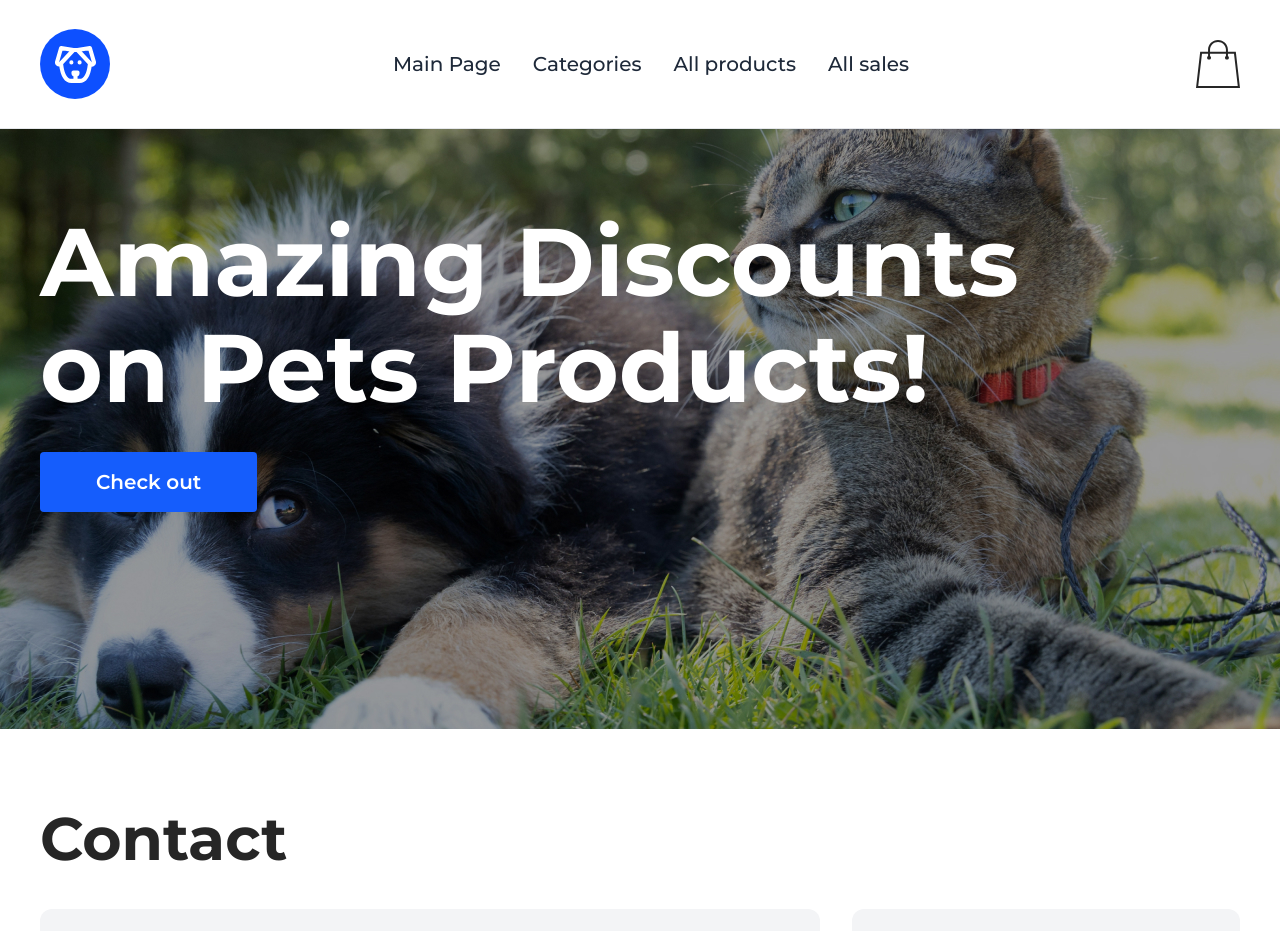
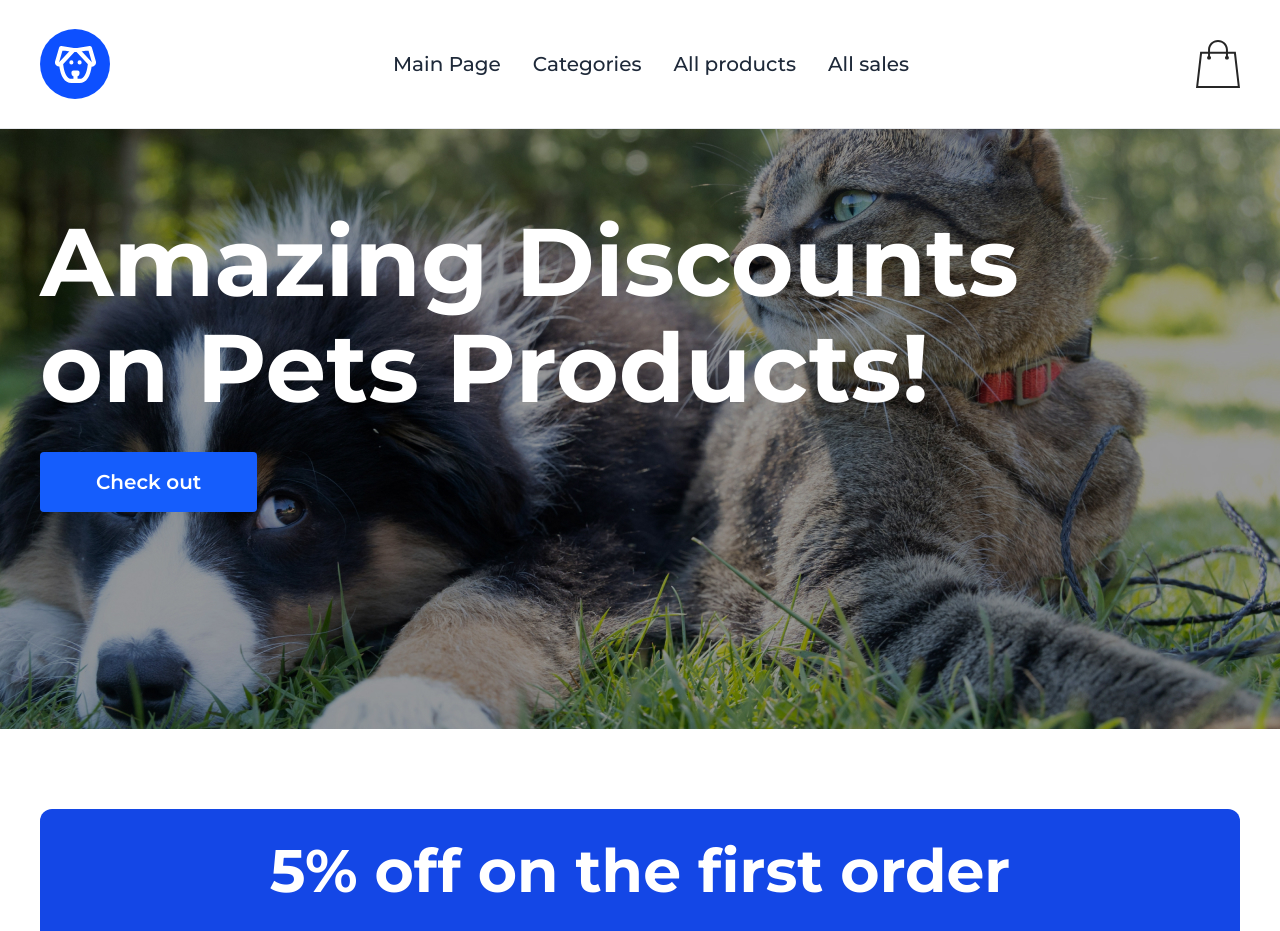
Before and after one commit to ArtemKutsan/react-project-pet-shop, a React (Vite) app: page / in a window 1280 px wide. Shown: the top 931 px of the page. Built offline with nearby package versions, Linux system fonts and the light colour scheme.

Commit message:
add: подключен компонент Discount

```diff
--- a/src/pages/home/index.jsx
+++ b/src/pages/home/index.jsx
@@ -1,9 +1,11 @@
 import Hero from '../../components/Hero';
+import Discount from '../../features/Discount';
 
 export default function HomePage() {
   return (
     <>
       <Hero />
+      <Discount />
     </>
   );
 }
```
